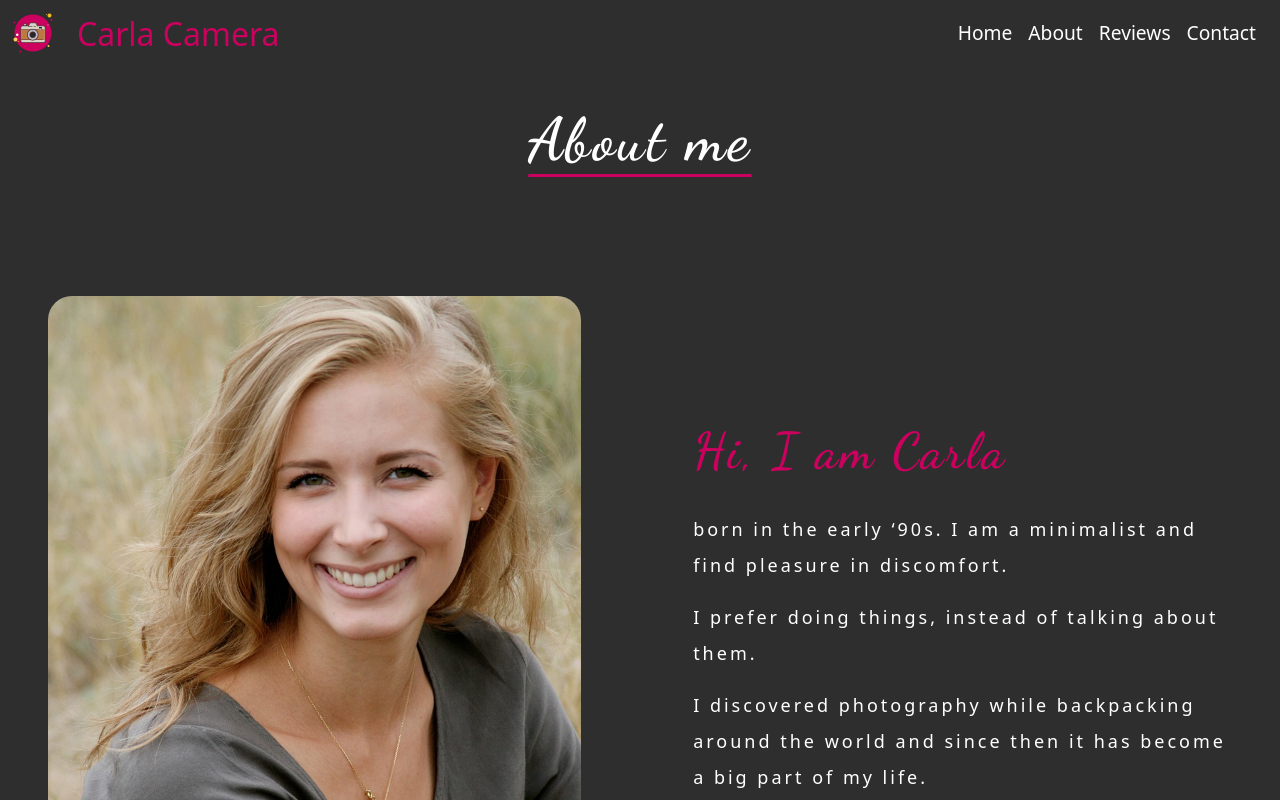
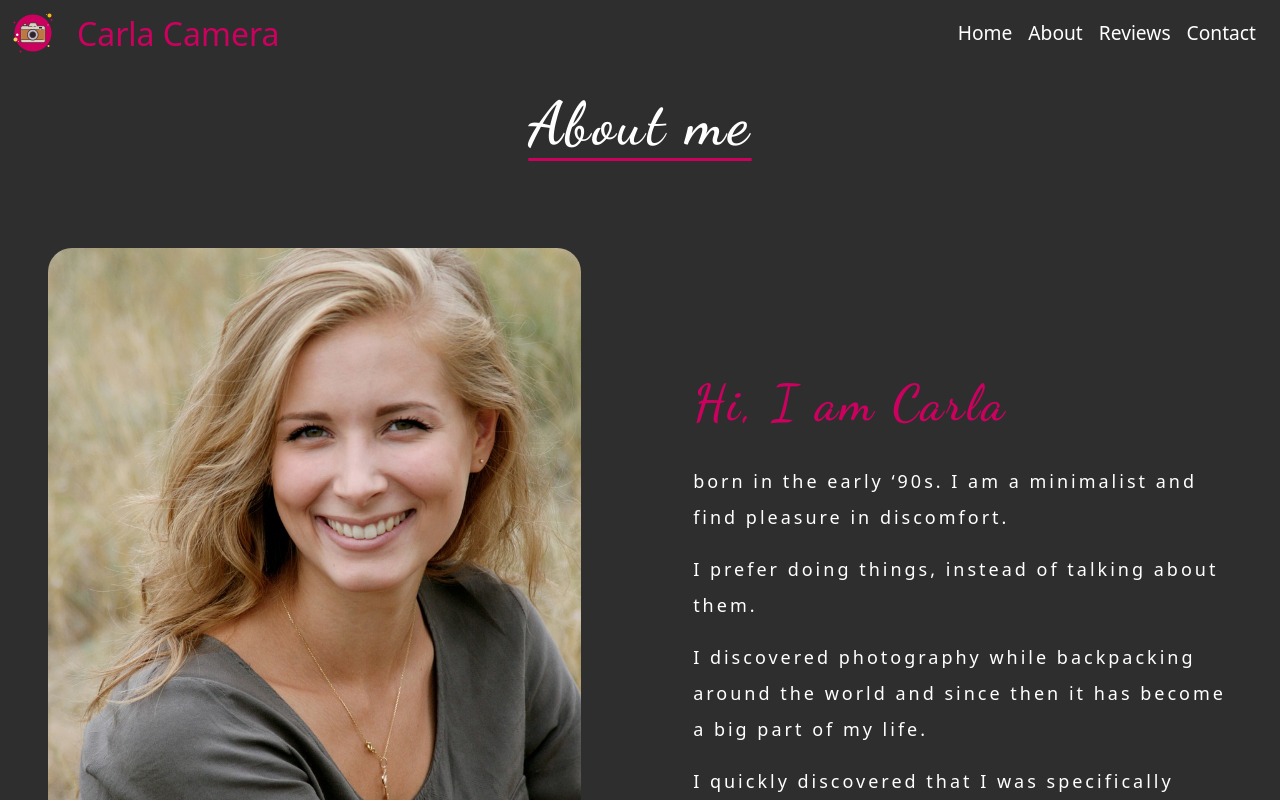
Before and after one commit to ViktoriaFed/Photographer-s-website, an Angular app: page /about in a window 1280 px wide. Shown: the top 800 px of the page. Built offline with nearby package versions, Linux system fonts and the light colour scheme; a web font is replaced by a local one.

Commit message:
fixing margins in about page

```diff
--- a/src/app/about/about.component.scss
+++ b/src/app/about/about.component.scss
@@ -5,7 +5,7 @@
     max-width: 100%;
 
     .content {
-        margin-top: 4rem;
+        margin-top: 3rem;
 
         h2 {
             color: white;
@@ -27,7 +27,7 @@
         }
 
         .firstSection {
-            margin: 5rem 3rem;
+            margin: 3rem 3rem;
             display: flex;
             justify-content: center;
             align-items: center;
```
